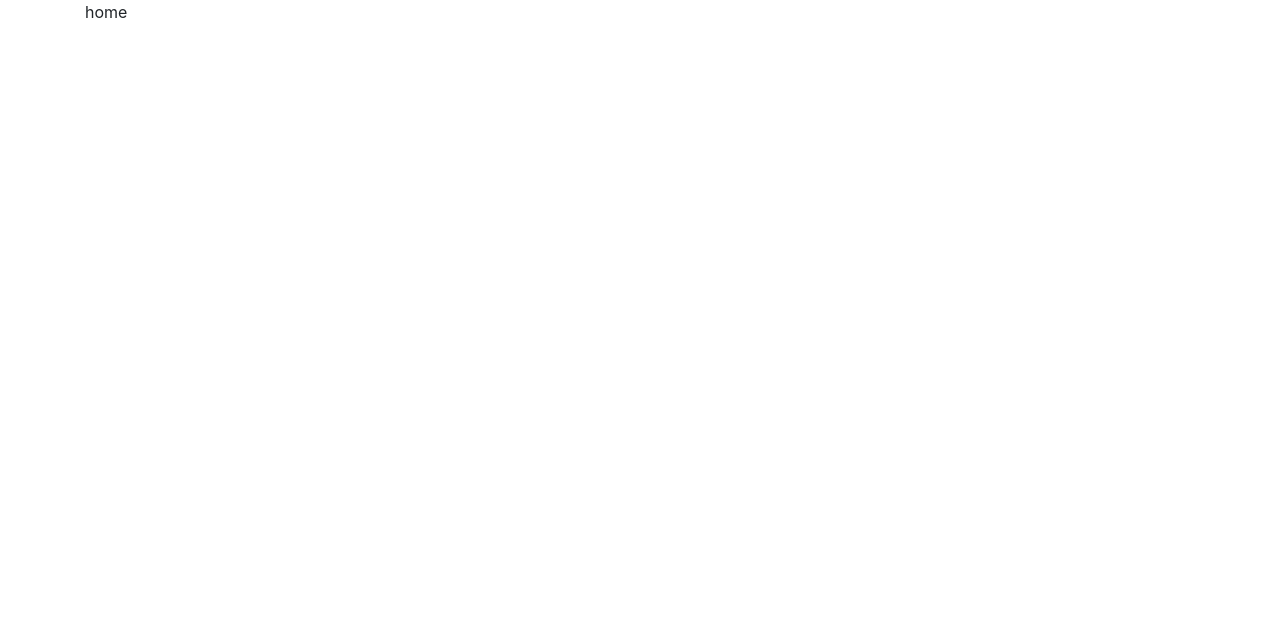
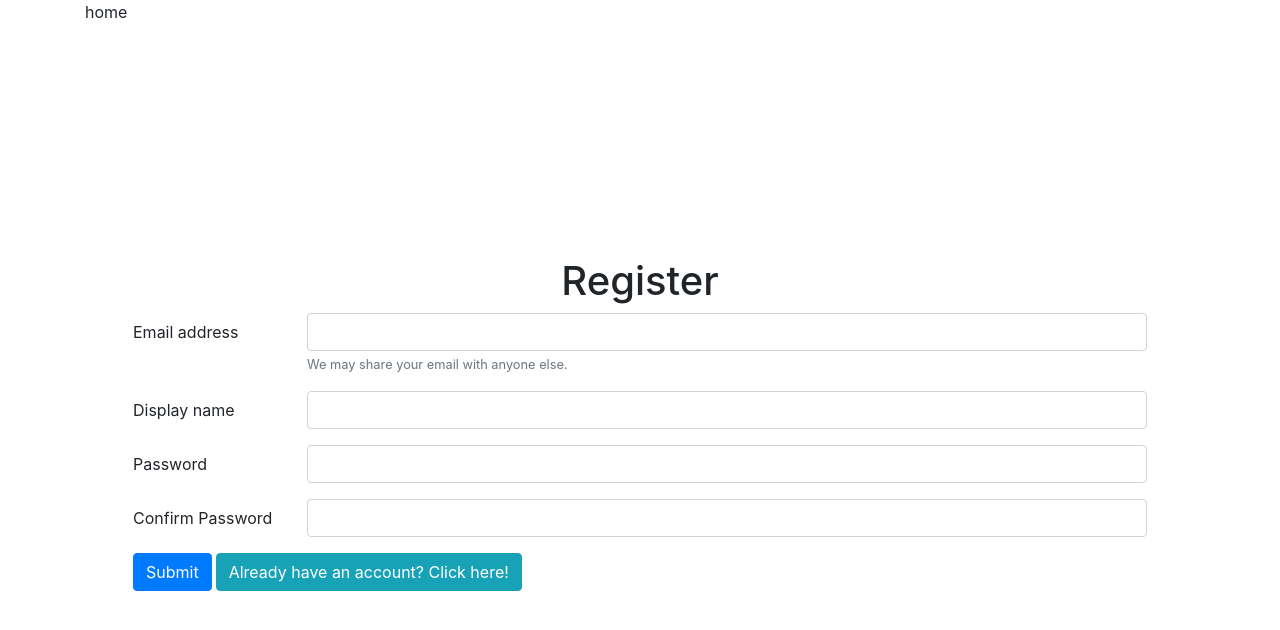
Before and after one commit to tbakota/g-bean, a Vue app: page / in a window 1280 px wide. Shown: the top 630 px of the page. Built offline with nearby package versions, Linux system fonts and the light colour scheme.

Commit message:
added router

```diff
--- a/package.json
+++ b/package.json
@@ -12,7 +12,8 @@
     "bootstrap": "^4.5.3",
     "bootstrap-vue": "^2.19.0",
     "core-js": "^3.6.5",
-    "vue": "^2.6.11"
+    "vue": "^2.6.11",
+    "vue-router": "^3.4.9"
   },
   "devDependencies": {
     "@vue/cli-plugin-babel": "~4.5.0",
--- a/src/App.vue
+++ b/src/App.vue
@@ -1,19 +1,30 @@
 <template>
     <main class="container">
-        <HomePage />
+        <router-view />
+        <RegisterUser />
     </main>
 </template>
 
 <script>
-import HomePage from './components/HomePage';
+import RegisterUser from './components/RegisterUser';
 
 export default {
     name: 'App',
 
     components: {
-        HomePage
+        RegisterUser
     }
 };
 </script>
 
-<style></style>
+<style>
+html,
+body {
+    min-height: 100vh;
+    height: auto;
+    margin: 0;
+}
+.wrapper {
+    min-height: 100vh;
+}
+</style>
--- a/src/components/RegisterUser.vue
+++ b/src/components/RegisterUser.vue
@@ -1,10 +1,103 @@
 <template>
-    <div>register</div>
+    <div class="wrapper d-flex">
+        <div class="w-100 p-sm-5 align-self-sm-center">
+            <div class="h1 text-center">Register</div>
+            <form>
+                <div class="form-group row">
+                    <label for="email" class="col-sm-2 col-form-label"
+                        >Email address</label
+                    >
+                    <div class="col-sm-10">
+                        <input
+                            type="email"
+                            class="form-control"
+                            id="email"
+                            v-model="email"
+                        />
+                    </div>
+                    <small
+                        id="emailHelp"
+                        class="form-text text-muted col-sm-10 offset-sm-2"
+                        >We may share your email with anyone else.</small
+                    >
+                </div>
+                <div class="form-group row">
+                    <label for="displayName" class="col-sm-2 col-form-label"
+                        >Display name</label
+                    >
+                    <div class="col-sm-10">
+                        <input
+                            type="text"
+                            class="form-control"
+                            id="displayName"
+                        />
+                    </div>
+                </div>
+                <div class="form-group row">
+                    <label for="password" class="col-sm-2 col-form-label"
+                        >Password</label
+                    >
+                    <div class="col-sm-10">
+                        <input
+                            type="password"
+                            class="form-control"
+                            id="password"
+                        />
+                    </div>
+                </div>
+                <div class="form-group row">
+                    <label for="confirmPassword" class="col-sm-2 col-form-label"
+                        >Confirm Password</label
+                    >
+                    <div class="col-sm-10">
+                        <input
+                            type="password"
+                            class="form-control"
+                            id="confirmPassword"
+                        />
+                    </div>
+                </div>
+
+                <button type="submit" class="btn btn-primary mr-1">
+                    Submit
+                </button>
+                <button type="button" class="btn btn-info">
+                    Already have an account? Click here!
+                </button>
+            </form>
+        </div>
+    </div>
 </template>
 
 <script>
 export default {
-    name: 'RegisterUser'
+    name: 'RegisterUser',
+    data: function() {
+        return {
+            email: ''
+        };
+    },
+    methods: {
+        submit: function() {
+            console.log(this.email);
+        },
+        checkForm: function(e) {
+            if (this.name && this.age) {
+                return true;
+            }
+
+            this.errors = [];
+
+            if (!this.name) {
+                this.errors.push('Name required.');
+            }
+            if (!this.age) {
+                this.errors.push('Age required.');
+            }
+
+            e.preventDefault();
+        }
+    }
 };
 </script>
 
--- a/src/main.js
+++ b/src/main.js
@@ -1,5 +1,6 @@
 import Vue from 'vue';
 import App from './App.vue';
+import router from './router';
 import { BootstrapVue, IconsPlugin } from 'bootstrap-vue';
 import './custom.scss';
 import 'bootstrap/dist/css/bootstrap.css';
@@ -13,5 +14,6 @@ Vue.use(IconsPlugin);
 Vue.config.productionTip = false;
 
 new Vue({
-    render: h => h(App)
+    render: h => h(App),
+    router
 }).$mount('#app');
--- /dev/null
+++ b/src/router/index.js
@@ -0,0 +1,16 @@
+import Vue from 'vue';
+import Router from 'vue-router';
+
+import HomePage from '../components/HomePage.vue';
+
+Vue.use(Router);
+
+export default new Router({
+    routes: [
+        {
+            path: '/',
+            name: 'Home',
+            component: HomePage
+        }
+    ]
+});
```
Also changed, not shown: 1 other file (tests, documents, lock files or other folders).
